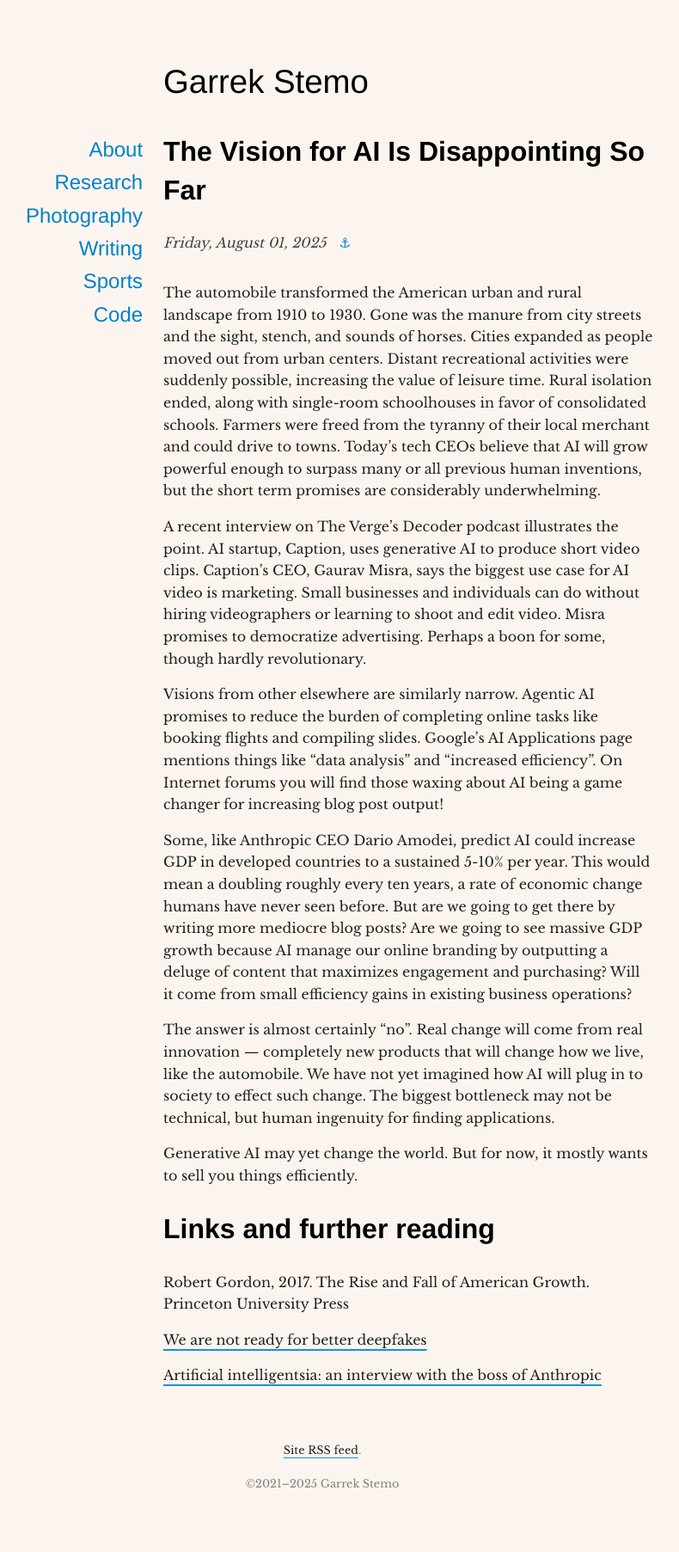
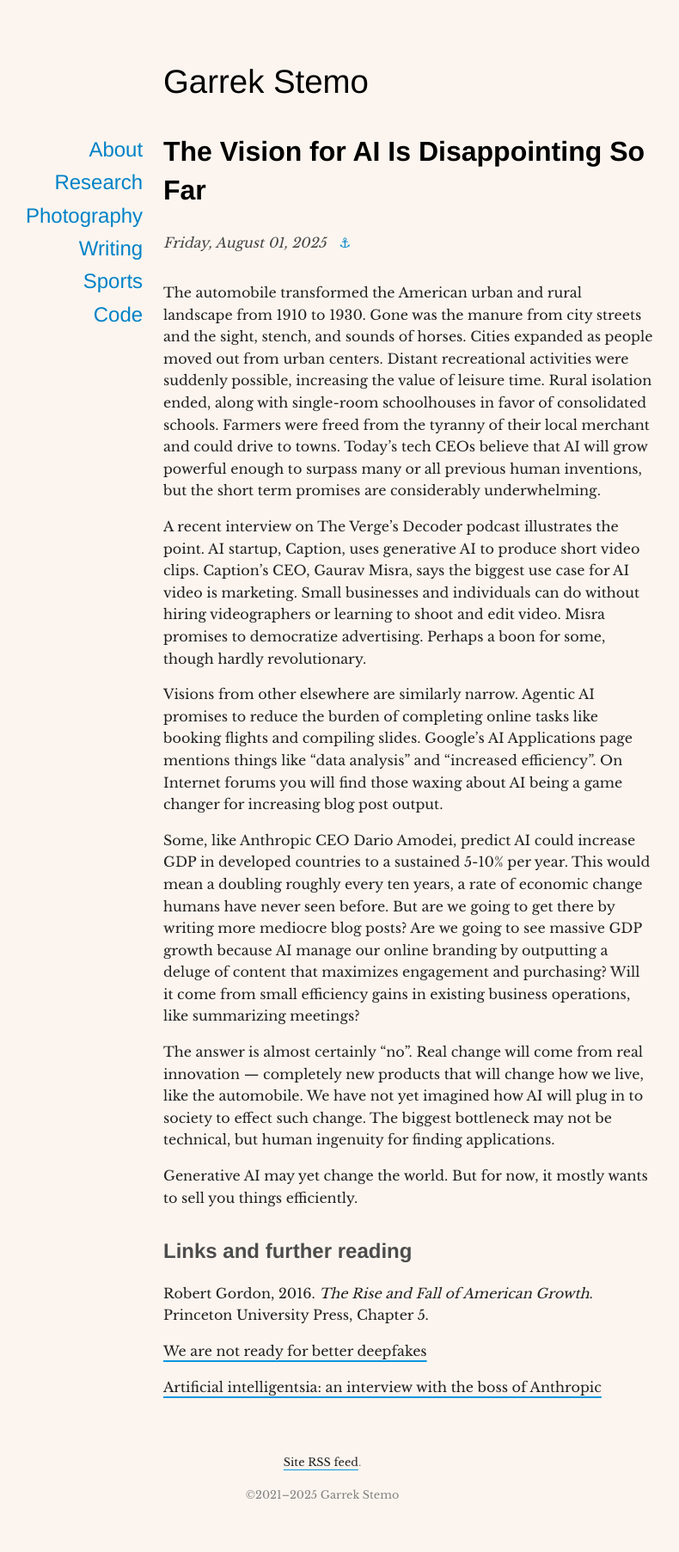
Before and after one commit to garrekstemo/garrekstemo.github.io, a Jekyll site: the page built from _posts/2025-08-01-the-vision-for-ai-are-disappointing-so-far.md, in a window 1280 px wide. Shown: the whole page at 86% size, without its empty margins (265-1055 px from the left). Built offline with Jekyll 4.4.1, drawn with Linux system fonts in a browser that asks for light colours.

Commit message:
Update 2025-08-01-the-vision-for-ai-are-disappointing-so-far.md
Formatting and a couple of minor edits.

```diff
--- a/_posts/2025-08-01-the-vision-for-ai-are-disappointing-so-far.md
+++ b/_posts/2025-08-01-the-vision-for-ai-are-disappointing-so-far.md
@@ -8,18 +8,18 @@ The automobile transformed the American urban and rural landscape from 1910 to 1
 
 A recent interview on The Verge’s Decoder podcast illustrates the point. AI startup, Caption, uses generative AI to produce short video clips. Caption’s CEO, Gaurav Misra, says the biggest use case for AI video is marketing. Small businesses and individuals can do without hiring videographers or learning to shoot and edit video. Misra promises to democratize advertising. Perhaps a boon for some, though hardly revolutionary.
 
-Visions from other elsewhere are similarly narrow. Agentic AI promises to reduce the burden of completing online tasks like booking flights and compiling slides. Google’s AI Applications page mentions things like “data analysis” and “increased efficiency”. On Internet forums you will find those waxing about AI being a game changer for increasing blog post output!
+Visions from other elsewhere are similarly narrow. Agentic AI promises to reduce the burden of completing online tasks like booking flights and compiling slides. Google’s AI Applications page mentions things like “data analysis” and “increased efficiency”. On Internet forums you will find those waxing about AI being a game changer for increasing blog post output.
 
-Some, like Anthropic CEO Dario Amodei, predict AI could increase GDP in developed countries to a sustained 5-10% per year. This would mean a doubling roughly every ten years, a rate of economic change humans have never seen before. But are we going to get there by writing more mediocre blog posts? Are we going to see massive GDP growth because AI manage our online branding by outputting a deluge of content that maximizes engagement and purchasing? Will it come from small efficiency gains in existing business operations?
+Some, like Anthropic CEO Dario Amodei, predict AI could increase GDP in developed countries to a sustained 5-10% per year. This would mean a doubling roughly every ten years, a rate of economic change humans have never seen before. But are we going to get there by writing more mediocre blog posts? Are we going to see massive GDP growth because AI manage our online branding by outputting a deluge of content that maximizes engagement and purchasing? Will it come from small efficiency gains in existing business operations, like summarizing meetings?
 
 The answer is almost certainly “no”. Real change will come from real innovation — completely new products that will change how we live, like the automobile. We have not yet imagined how AI will plug in to society to effect such change. The biggest bottleneck may not be technical, but human ingenuity for finding applications.
 
 Generative AI may yet change the world. But for now, it mostly wants to sell you things efficiently.
 
 
-## Links and further reading
+### Links and further reading
 
-Robert Gordon, 2017. The Rise and Fall of American Growth. Princeton University Press
+Robert Gordon, 2016. *The Rise and Fall of American Growth*. Princeton University Press, Chapter 5.
 
 [We are not ready for better deepfakes](https://www.theverge.com/decoder-podcast-with-nilay-patel/712542/captions-ceo-gaurav-misra-interview-deepfakes-ai-misinformation)
 
```
